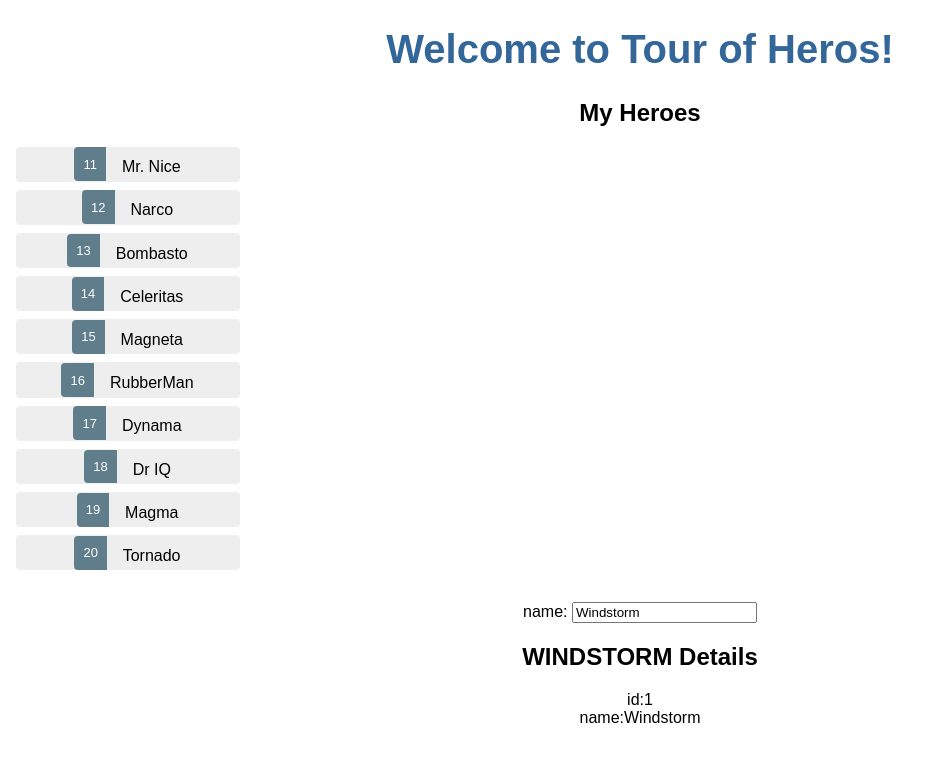
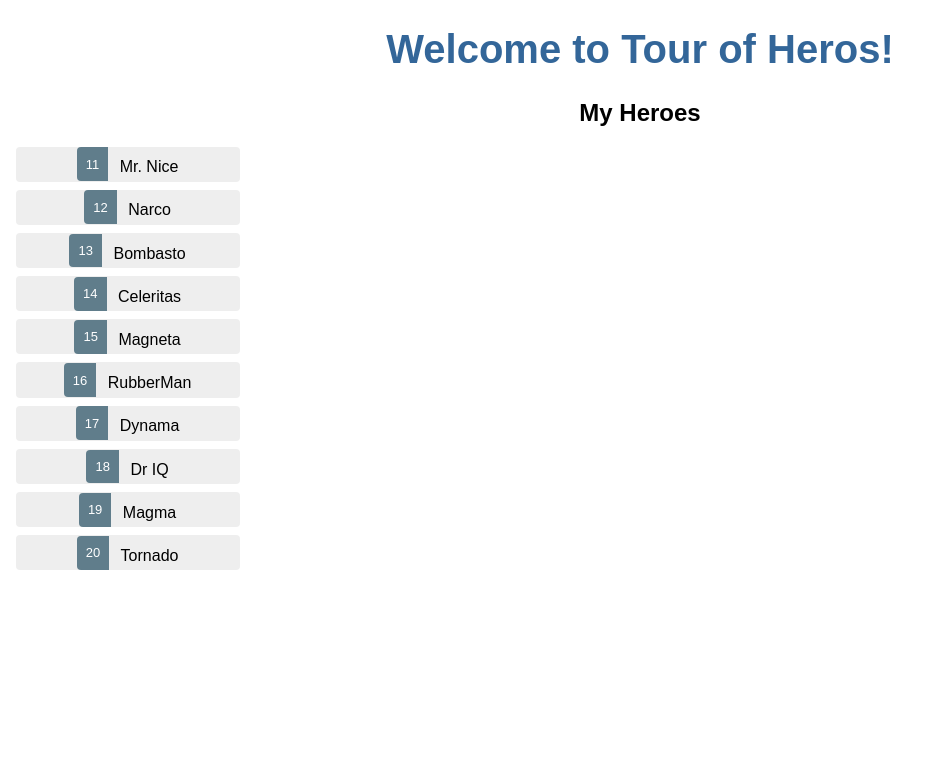
Before and after one commit to benwiesner/angularApp, an Angular app: page / in a window 1280 px wide. Shown: the top 762 px of the page, without its empty margins (0-937 px from the left). Built offline with nearby package versions, Linux system fonts and the light colour scheme.

Commit message:
Master/Detail Components

```diff
--- a/src/app/app.module.ts
+++ b/src/app/app.module.ts
@@ -5,12 +5,14 @@ import { FormsModule } from '@angular/forms';
 
 import { AppComponent } from './app.component';
 import { HerosComponent } from './heros/heros.component';
+import { HeroDetailComponent } from './hero-detail/hero-detail.component';
 
 
 @NgModule({
   declarations: [
     AppComponent,
-    HerosComponent
+    HerosComponent,
+    HeroDetailComponent
   ],
   imports: [
     BrowserModule,
--- /dev/null
+++ b/src/app/hero-detail/hero-detail.component.html
@@ -0,0 +1,11 @@
+<div *ngIf="hero">
+	<h2>{{hero.name | uppercase}} Details</h2>
+	<div>
+		<span>id:</span>
+		<span>{{hero.id}}</span>
+	</div>
+	<div>
+		<span>name:</span>
+		<span>{{hero.name}}</span>
+	</div>
+</div>
--- /dev/null
+++ b/src/app/hero-detail/hero-detail.component.ts
@@ -0,0 +1,18 @@
+import { Component, OnInit, Input } from '@angular/core';
+import {Hero} from '../hero';
+
+@Component({
+  selector: 'app-hero-detail',
+  templateUrl: './hero-detail.component.html',
+  styleUrls: ['./hero-detail.component.css']
+})
+export class HeroDetailComponent implements OnInit {
+
+	@Input() hero: Hero;
+
+  constructor() { }
+
+  ngOnInit() {
+  }
+
+}
--- a/src/app/heros/heros.component.html
+++ b/src/app/heros/heros.component.html
@@ -1,24 +1,10 @@
 <h2>My Heroes</h2>
 
 <ul class="heroes">
-	<li *ngFor = "let hero of heroes">
-		<span class ="badge">{{hero.id}}</span>
-		{{hero.name}}
+	<li *ngFor = "let hero of heroes" (click)="onSelect(hero)">
+	<span class ="badge">{{hero.id}}</span>
+	<span>{{hero.name}}</span>
 	</li>
 </ul>
 
-<div>
-	<label>name:
-		<input [(ngModel)]="hero.name" placeholder="name">
-	</label>
-</div>
-
-<h2>{{hero.name | uppercase}} Details</h2>
-<div>
-	<span>id:</span>
-	<span>{{hero.id}}</span>
-</div>
-<div>
-	<span>name:</span>
-	<span>{{hero.name}}</span>
-</div>
+<app-hero-detail [hero]="selectedHero"></app-hero-detail>
--- a/src/app/heros/heros.component.ts
+++ b/src/app/heros/heros.component.ts
@@ -9,12 +9,14 @@ import { HEROES } from '../mock-heros';
 })
 export class HerosComponent implements OnInit {
 
+  heroes : hero[];
+
   heroes = HEROES;
 
-  hero: Hero = {
-	id: 1,
-	name: "Windstorm"
-	};
+  selectedHero: Hero;
+  onSelect(hero: Hero): void{
+	  this.selectedHero = hero;
+  }
 
 
   constructor() { }
```
Also changed, not shown: src/app/hero-detail/hero-detail.component.css (added), 1 other file (tests, documents, lock files or other folders).
